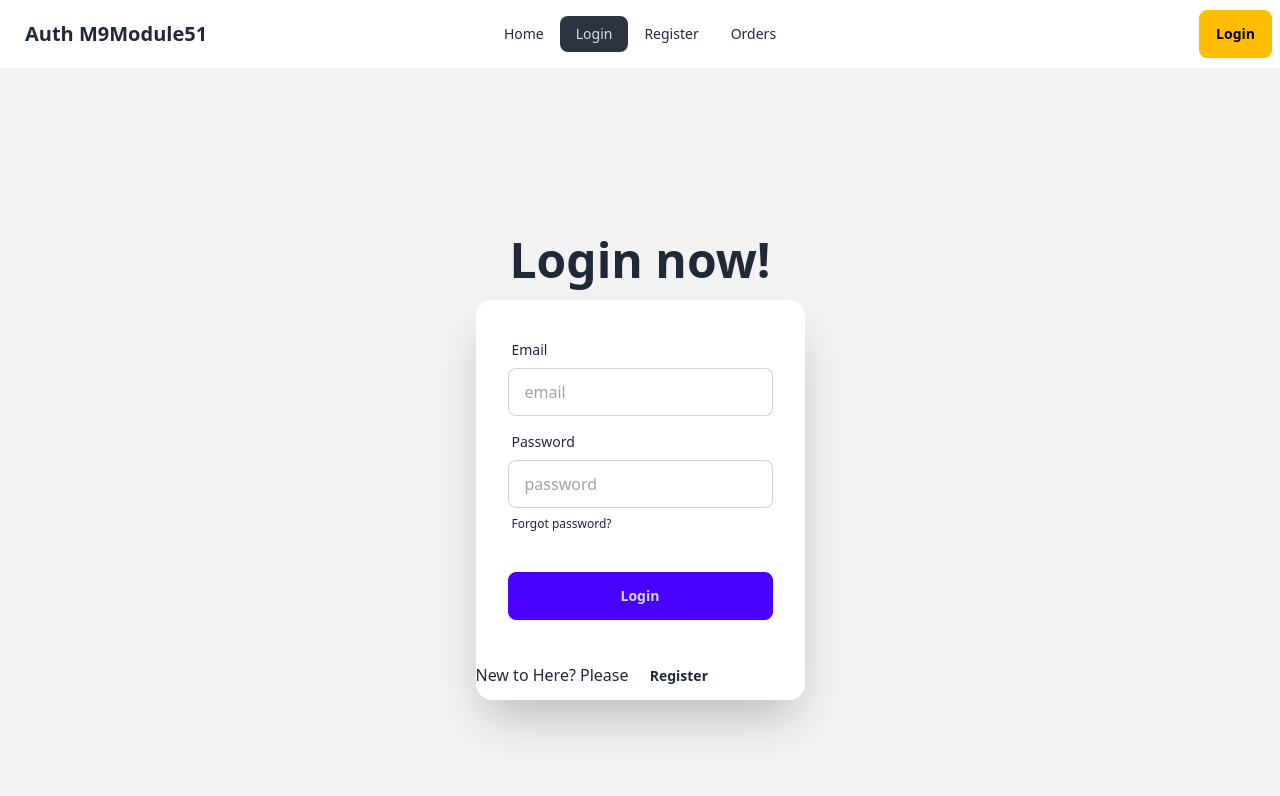
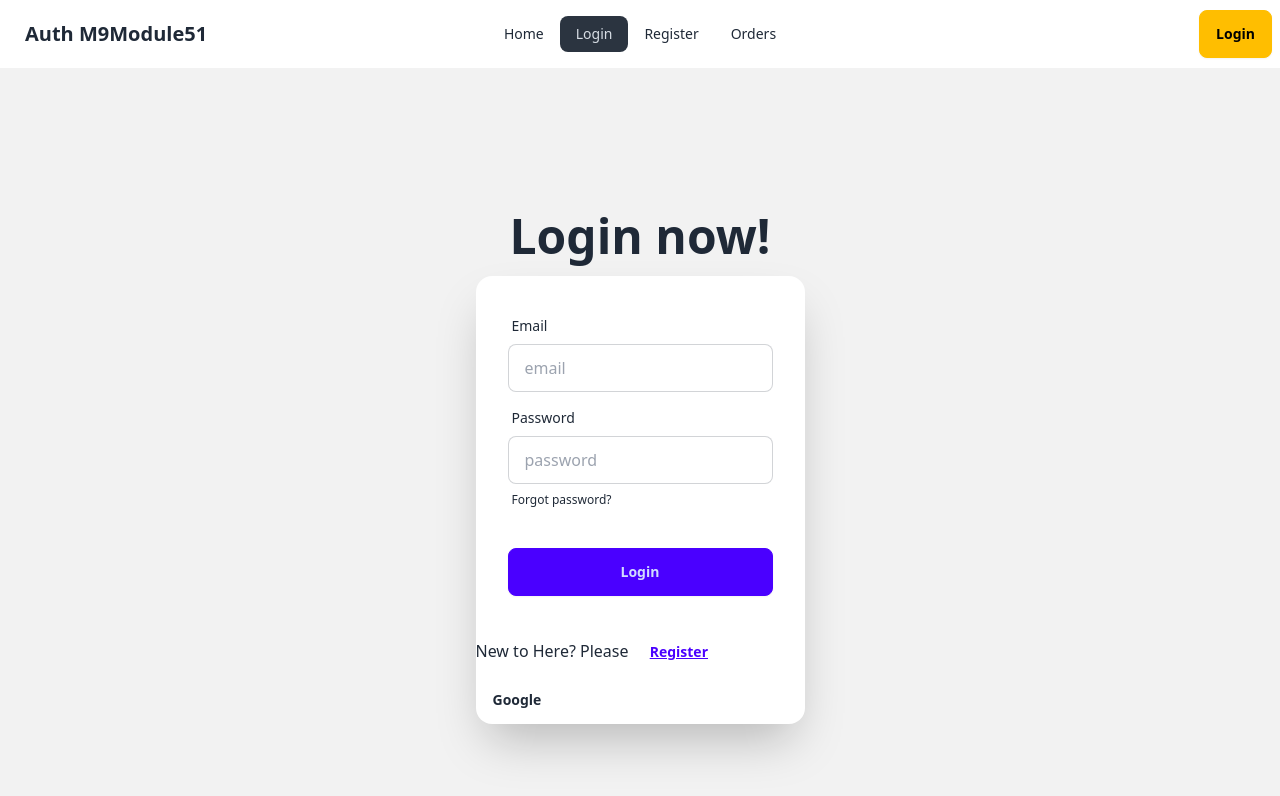
Before and after one commit to jubayer-webdev/ProgrammingHeroWebCourse, a React (Vite) app: page /login in a window 1280 px wide. Shown: the top 796 px of the page. Built offline with nearby package versions, Linux system fonts and the light colour scheme; no server answers.

Commit message:
set signInWithPopup of google and go to home after logged in

```diff
--- a/src/components/Login.jsx
+++ b/src/components/Login.jsx
@@ -4,7 +4,7 @@ import { AuthContext } from "../context/AuthProvider";
 
 const Login = () => {
     const authInfo = useContext(AuthContext);
-    const { signInUser } = authInfo;
+    const { signInUser, signInWithGoogle } = authInfo;
     const navigate = useNavigate();
 
     const handleRegister = (e) => {
@@ -18,6 +18,20 @@ const Login = () => {
             .then((result) => {
                 console.log(result.user);
                 e.target.reset();
+
+                //! https://reactrouter.com/en/main/hooks/use-navigate#usenavigate
+                navigate("/");
+            })
+            .catch((error) => {
+                console.error(error);
+            });
+    };
+
+    //! google popup
+    const handleGoogleSignIn = () => {
+        signInWithGoogle()
+            .then((result) => {
+                console.log(result);
 
                 //! https://reactrouter.com/en/main/hooks/use-navigate#usenavigate
                 navigate("/");
@@ -62,8 +76,14 @@ const Login = () => {
                     <p>
                         New to Here? Please{" "}
                         <Link to="/register">
-                            <button className="btn btn-ghost">Register</button>
+                            <button className="btn btn-link">Register</button>
                         </Link>{" "}
+                    </p>
+                    {/* //! Google Login */}
+                    <p>
+                        <button onClick={handleGoogleSignIn} className="btn btn-ghost">
+                            Google
+                        </button>
                     </p>
                 </div>
             </div>
--- a/src/context/AuthProvider.jsx
+++ b/src/context/AuthProvider.jsx
@@ -1,9 +1,13 @@
 import { createContext, useEffect, useState } from "react";
 import PropTypes from "prop-types";
-import { createUserWithEmailAndPassword, onAuthStateChanged, signInWithEmailAndPassword, signOut } from "firebase/auth";
+import { GoogleAuthProvider, createUserWithEmailAndPassword, onAuthStateChanged, signInWithEmailAndPassword, signInWithPopup, signOut } from "firebase/auth";
 import auth from "../firebase/firebase.config";
 
 export const AuthContext = createContext(null);
+
+//! Google auth provider
+//! https://firebase.google.com/docs/auth/web/google-signin?hl=en&authuser=0
+const googleProvider = new GoogleAuthProvider();
 
 // const AuthProvider = (props) => {
 const AuthProvider = ({ children }) => {
@@ -18,6 +22,12 @@ const AuthProvider = ({ children }) => {
     const signInUser = (email, password) => {
         // setLoading(true);
         return signInWithEmailAndPassword(auth, email, password);
+    };
+
+    //! google popup
+    const signInWithGoogle = () => {
+        // setLoading(true);
+        return signInWithPopup(auth, googleProvider);
     };
 
     const logOut = () => {
@@ -49,6 +59,7 @@ const AuthProvider = ({ children }) => {
         loading,
         createUser,
         signInUser,
+        signInWithGoogle,
         logOut,
     };
     // console.log(props.children);
```
